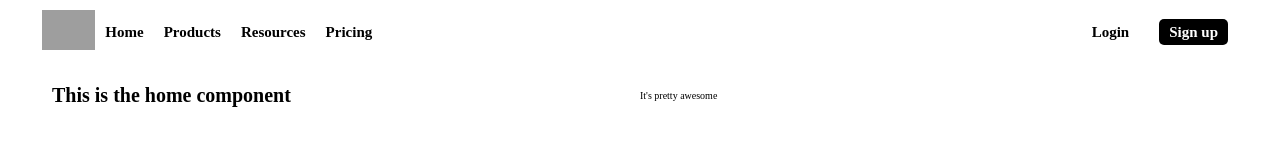
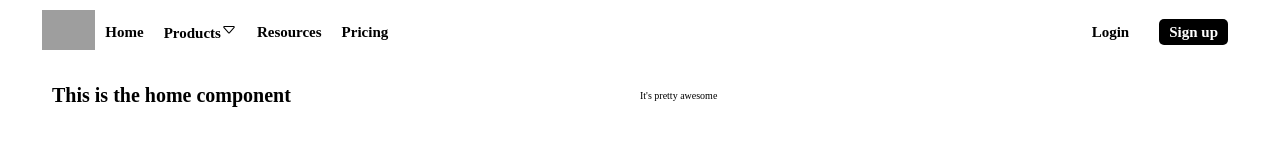
Before and after one commit to grand-rick/blog-template, an Angular app: page / in a window 1280 px wide. Shown: the top 160 px of the page. Built offline with nearby package versions, Linux system fonts and the light colour scheme; grey boxes are pictures that could not be loaded.

Commit message:
[chore]: Add icon and class

```diff
--- a/src/app/components/nav-bar/nav-bar.component.html
+++ b/src/app/components/nav-bar/nav-bar.component.html
@@ -7,7 +7,10 @@
         <a class="nav-link" routerLink="/">Home</a>
         </li>
         <li class="nav-item">
-        <a class="nav-link " routerLink="/">Products</a>
+        <a class="nav-link dropdown" routerLink="/">Products</a>
+            <svg xmlns="http://www.w3.org/2000/svg" width="16" height="16" fill="currentColor" class="bi bi-caret-down" viewBox="0 0 16 16">
+                <path d="M3.204 5h9.592L8 10.481 3.204 5zm-.753.659 4.796 5.48a1 1 0 0 0 1.506 0l4.796-5.48c.566-.647.106-1.659-.753-1.659H3.204a1 1 0 0 0-.753 1.659z"/>
+            </svg>
             <ul class="nav-list dropdown-content">
                 <li class="nav-item">Accessories</li>
                 <li class="nav-item">Shoes</li>
```
